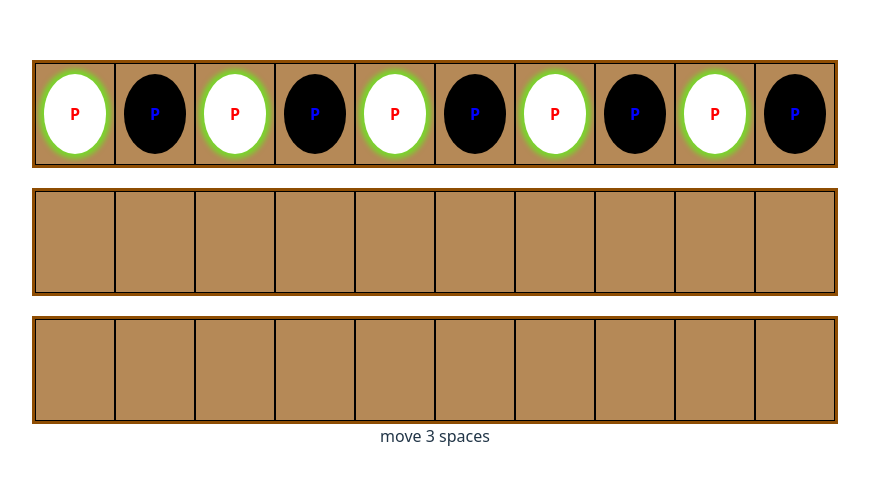
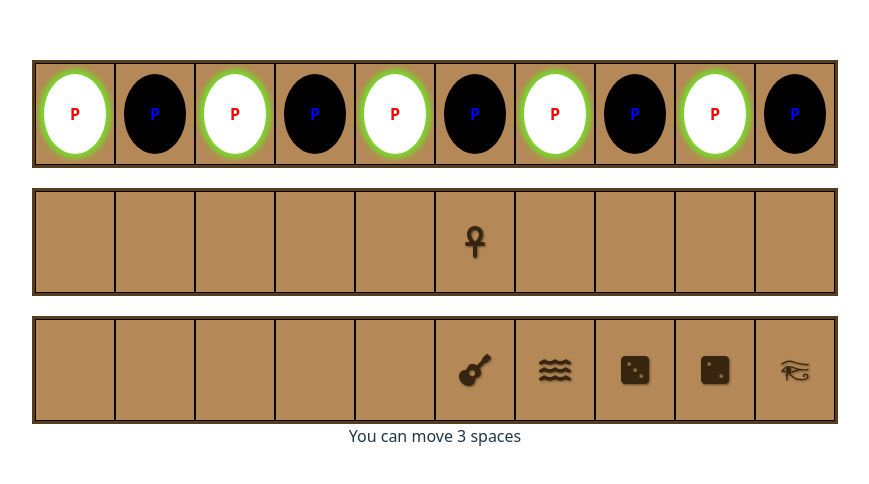
Before and after one commit to reluttrull/senet, a React (Vite) app: page / in a window 1280 px wide. Shown: the part 146-630 px from the top of the page, without its empty margins (205-1074 px from the left). Built offline with nearby package versions, Linux system fonts and the light colour scheme.

Commit message:
Add house graphics, clarify stick display

```diff
--- a/src/App.css
+++ b/src/App.css
@@ -53,7 +53,7 @@
   justify-content: center;
   width: 100%;
   max-width: 800px;
-  border: 3px solid rgb(142, 77, 3);
+  border: 3px solid rgb(88, 60, 28);
 }
 
 .square {
@@ -64,6 +64,12 @@
   justify-content: center;
   align-items: center;
   background-color: rgb(181, 137, 87);
+}
+
+.house {
+  font-size: xx-large;
+  color: rgb(56, 37, 16);
+  filter: drop-shadow(1px 1px 1px rgba(46, 32, 13, 0.596));
 }
 
 .piece {
--- a/src/SinglePlayer.tsx
+++ b/src/SinglePlayer.tsx
@@ -1,5 +1,6 @@
 import { useEffect, useRef, useState } from 'react'
-import { FaChessPawn } from 'react-icons/fa6'
+import { FaChessPawn, FaAnkh, FaGuitar, FaWater, FaDiceThree, FaDiceTwo } from 'react-icons/fa6'
+import { GiEyeOfHorus } from 'react-icons/gi';
 import Pawn from './Pawn'
 import './App.css'
 
@@ -147,6 +148,8 @@ function SinglePlayer() {
                 .reverse()
                 .map((index) => (
                   <div key={index} className="square">
+                    {!pawns.includes(index) && !enemyPawns.includes(index) && index == 14
+                      && <FaAnkh className="house" />}
                     {pawns.includes(index) &&
                       <Pawn index={index} canMove={pawnCanMove(index)} moveCallback={movePiece} />}
                     {enemyPawns.includes(index) &&
@@ -158,6 +161,16 @@ function SinglePlayer() {
                 {board.map((_, index) => {
                 if (index >= 20) return (
                   <div key={index} className="square">
+                    {!pawns.includes(index) && !enemyPawns.includes(index) && index == 25
+                      && <FaGuitar className="house" />}
+                    {!pawns.includes(index) && !enemyPawns.includes(index) && index == 26
+                      && <FaWater className="house" />}
+                    {!pawns.includes(index) && !enemyPawns.includes(index) && index == 27
+                      && <FaDiceThree className="house" />}
+                    {!pawns.includes(index) && !enemyPawns.includes(index) && index == 28
+                      && <FaDiceTwo className="house" />}
+                    {!pawns.includes(index) && !enemyPawns.includes(index) && index == 29
+                      && <GiEyeOfHorus className="house" />}
                     {pawns.includes(index) &&
                       <Pawn index={index} canMove={pawnCanMove(index)} moveCallback={movePiece} />}
                     {enemyPawns.includes(index) &&
@@ -166,7 +179,7 @@ function SinglePlayer() {
                 })}
             </div>
         </div>
-        {isPlayerTurn.current && <div>move {getSticksValue()} spaces</div>}
+        <div>{isPlayerTurn.current ? <span>You can </span> : <span>Opponent can </span>}move {getSticksValue()} spaces</div>
         <div>{pawns.map(pawnLocation => {if (pawnLocation > 29) return (<FaChessPawn style={{color:'white'}} />)})}</div>
         <div>{enemyPawns.map(pawnLocation => {if (pawnLocation > 29) return (<FaChessPawn style={{color:'black'}} />)})}</div>
     </>
```
Lines whose indentation alone changed are shown as unchanged.
